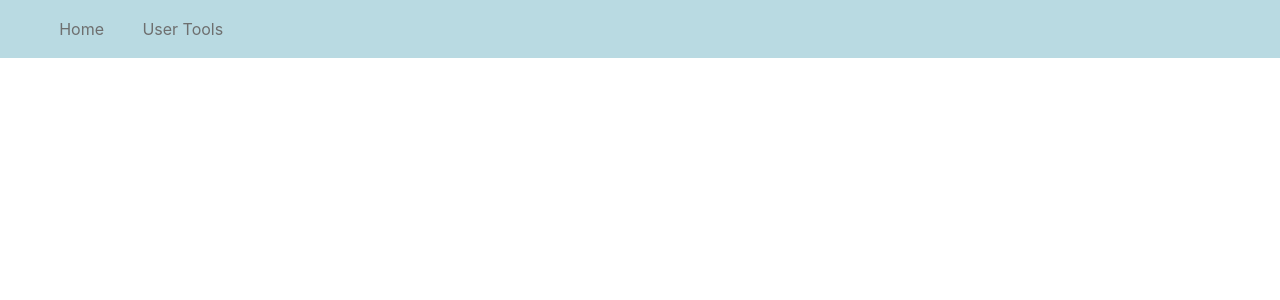
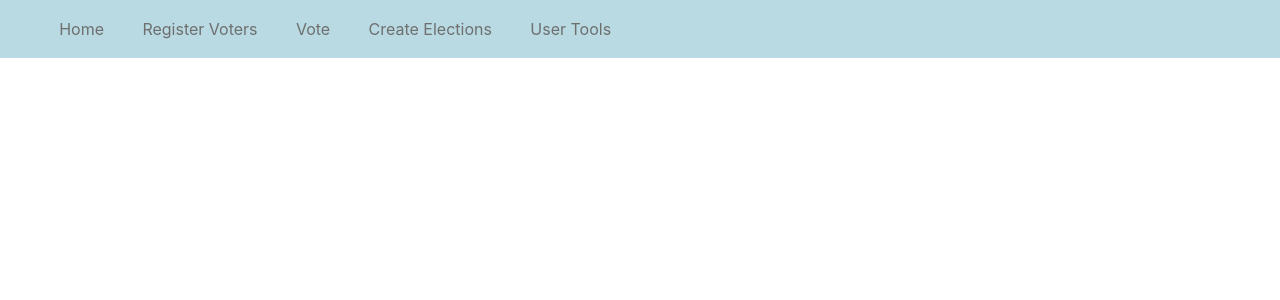
Before and after one commit to yutongjin/votwin, a React (Create React App) app: page /userList in a window 1280 px wide. Shown: the top 300 px of the page. Built offline with nearby package versions, Linux system fonts and the light colour scheme; the HTML template or start-up script is replaced by a standard one.

Commit message:
Add placeholder for registration / vote / election creation

```diff
--- a/src/App.js
+++ b/src/App.js
@@ -9,11 +9,17 @@ function App() {
     <Router>
       <nav><ul>
         <li><Link to="/home">Home</Link></li>
+        <li><Link to="/register">Register Voters</Link></li>
+        <li><Link to="/vote">Vote</Link></li>
+        <li><Link to="/election">Create Elections</Link></li>
         <li><Link to="/userTools">User Tools</Link></li>
       </ul></nav>
       <Switch>
         <Route path="/home"><div></div></Route>
         <Route path="/userTools"><UserTool /></Route>
+        <Route path="/register"><div>register</div></Route>
+        <Route path="/vote"><div>vote</div></Route>
+        <Route path="/election"><div>election</div></Route>
       </Switch>
     </Router>
   );
```
